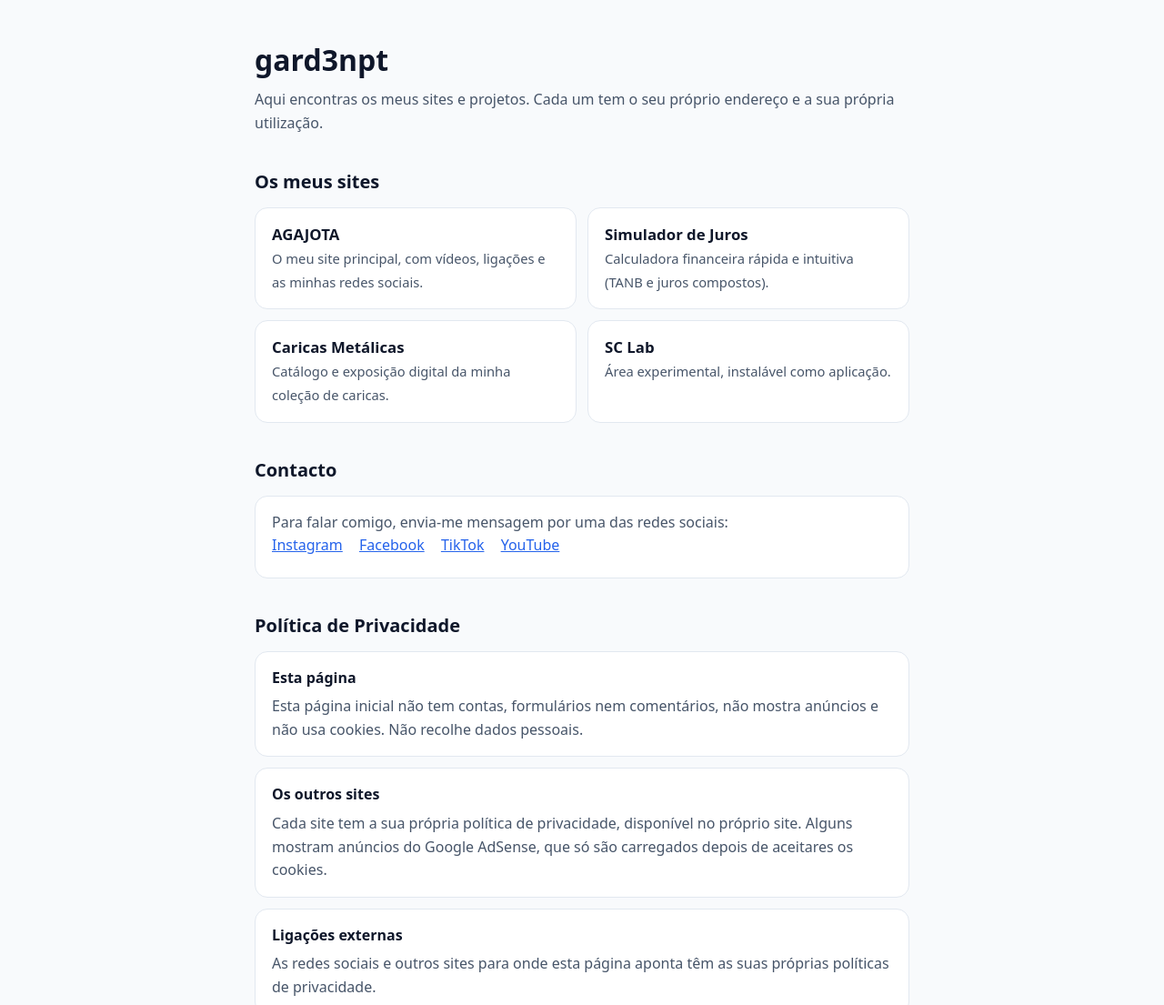
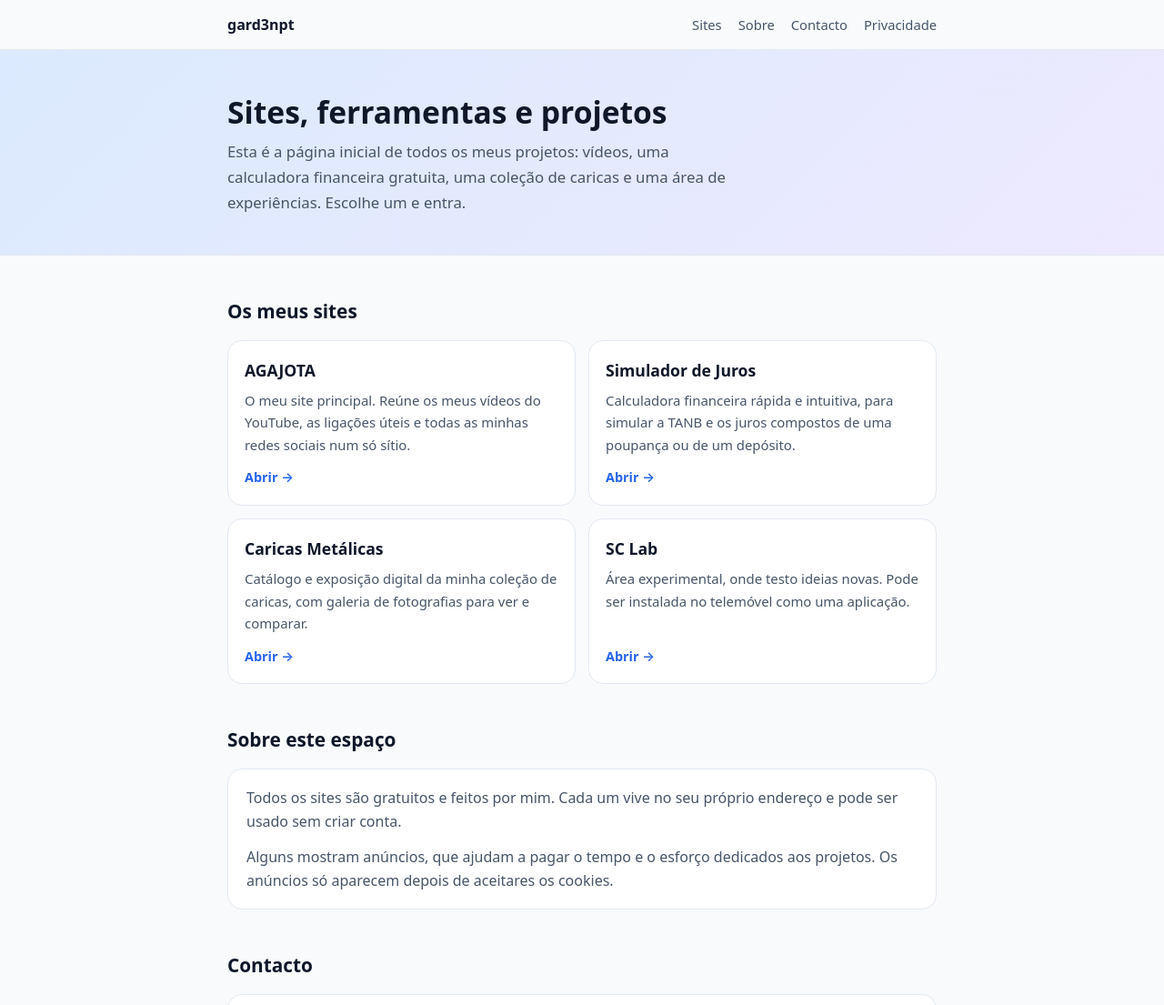
Before and after one commit to gard3npt/gard3npt.github.io, a plain HTML site: page index.html in a window 1280 px wide. Shown: the top 1105 px of the page at 91% size. Drawn offline with Linux system fonts and the light colour scheme.

Commit message:
Add files via upload

```diff
--- a/index.html
+++ b/index.html
@@ -3,64 +3,123 @@
 <head>
 <meta charset="utf-8">
 <meta name="viewport" content="width=device-width, initial-scale=1">
-<title>gard3npt – Os meus sites</title>
-<meta name="description" content="Página inicial de gard3npt: AGAJOTA, Simulador de Juros, Caricas Metálicas e SC Lab.">
+<title>gard3npt – Sites, ferramentas e projetos</title>
+<meta name="description" content="Página inicial de gard3npt: AGAJOTA, Simulador de Juros, Caricas Metálicas e SC Lab. Vídeos, ferramentas gratuitas e uma coleção de caricas.">
 <meta name="google-adsense-account" content="ca-pub-4094039418988922">
 <link rel="canonical" href="https://gard3npt.github.io/">
+<link rel="icon" href="https://gard3npt.github.io/agajota/favicon2.png">
+<meta property="og:title" content="gard3npt – Sites, ferramentas e projetos">
+<meta property="og:description" content="AGAJOTA, Simulador de Juros, Caricas Metálicas e SC Lab.">
+<meta property="og:url" content="https://gard3npt.github.io/">
+<meta property="og:image" content="https://gard3npt.github.io/agajota/favicon2.png">
 <style>
-:root{--bg:#f8fafc;--card:#fff;--tx:#0f172a;--mut:#475569;--bd:#e2e8f0;--ac:#2563eb}
-@media (prefers-color-scheme:dark){:root{--bg:#0b1120;--card:#111a2e;--tx:#f1f5f9;--mut:#94a3b8;--bd:#1e293b;--ac:#60a5fa}}
+:root{--bg:#f8fafc;--card:#fff;--tx:#0f172a;--mut:#475569;--bd:#e2e8f0;--ac:#2563eb;--hero:linear-gradient(135deg,#dbeafe,#ede9fe)}
+@media (prefers-color-scheme:dark){:root{--bg:#0b1120;--card:#111a2e;--tx:#f1f5f9;--mut:#94a3b8;--bd:#1e293b;--ac:#60a5fa;--hero:linear-gradient(135deg,#172554,#2e1065)}}
 *{box-sizing:border-box}
-body{margin:0;background:var(--bg);color:var(--tx);font:16px/1.6 system-ui,-apple-system,"Segoe UI",Roboto,sans-serif}
-header,main,footer{max-width:760px;margin:0 auto;padding:0 20px}
-header{padding-top:40px}
-h1{font-size:2rem;margin:0 0 6px}
-h2{font-size:1.25rem;margin:36px 0 12px}
+html{scroll-behavior:smooth}
+body{margin:0;background:var(--bg);color:var(--tx);font:16px/1.65 system-ui,-apple-system,"Segoe UI",Roboto,sans-serif}
+a{color:var(--ac)}
+.wrap{max-width:820px;margin:0 auto;padding:0 20px}
+nav{position:sticky;top:0;z-index:5;background:var(--bg);border-bottom:1px solid var(--bd)}
+nav .wrap{display:flex;align-items:center;gap:18px;height:54px;overflow-x:auto;white-space:nowrap}
+nav b{margin-right:auto}
+nav a{text-decoration:none;color:var(--mut);font-size:.92rem}
+nav a:hover{color:var(--ac)}
+.hero{background:var(--hero);border-bottom:1px solid var(--bd)}
+.hero .wrap{padding:48px 20px 44px}
+h1{font-size:2.1rem;line-height:1.2;margin:0 0 10px}
+.hero p{max-width:560px;margin:0;color:var(--mut);font-size:1.05rem}
+h2{font-size:1.3rem;margin:44px 0 14px}
 p{margin:0 0 12px;color:var(--mut)}
-a{color:var(--ac)}
-.grid{display:grid;gap:12px}
-@media(min-width:600px){.grid{grid-template-columns:1fr 1fr}}
-.card{display:block;padding:16px 18px;background:var(--card);border:1px solid var(--bd);border-radius:14px;text-decoration:none;color:var(--tx)}
-.card:hover{border-color:var(--ac)}
-.card b{display:block;font-size:1.05rem}
-.card span{color:var(--mut);font-size:.92rem}
-.box{background:var(--card);border:1px solid var(--bd);border-radius:14px;padding:16px 18px;margin-bottom:12px}
+.grid{display:grid;gap:14px}
+@media(min-width:640px){.grid{grid-template-columns:1fr 1fr}}
+.card{display:flex;flex-direction:column;gap:6px;padding:18px;background:var(--card);border:1px solid var(--bd);border-radius:16px;text-decoration:none;color:var(--tx);transition:border-color .15s,transform .15s}
+.card:hover,.card:focus-visible{border-color:var(--ac);transform:translateY(-2px);outline:none}
+.card .top{display:flex;align-items:center;gap:10px}
+.card img{width:32px;height:32px;object-fit:contain;border-radius:8px}
+.card b{font-size:1.1rem}
+.card span{color:var(--mut);font-size:.93rem}
+.card em{margin-top:auto;padding-top:6px;font-style:normal;font-weight:600;color:var(--ac);font-size:.9rem}
+.box{background:var(--card);border:1px solid var(--bd);border-radius:16px;padding:18px 20px;margin-bottom:12px}
 .box h3{margin:0 0 6px;font-size:1rem}
-.box p{margin:0}
-.redes a{display:inline-block;margin:0 14px 6px 0}
-footer{padding:30px 20px 50px;font-size:.85rem;color:var(--mut)}
+.box p:last-child{margin-bottom:0}
+.redes{display:flex;flex-wrap:wrap;gap:10px;margin-top:6px}
+.redes a{padding:8px 16px;border:1px solid var(--bd);border-radius:999px;background:var(--bg);text-decoration:none;font-weight:600;font-size:.92rem}
+.redes a:hover{border-color:var(--ac)}
+footer{margin-top:50px;padding:26px 0 40px;border-top:1px solid var(--bd);font-size:.85rem;color:var(--mut)}
+footer a{margin-right:14px}
 </style>
 </head>
 <body>
-<header>
-  <h1>gard3npt</h1>
-  <p>Aqui encontras os meus sites e projetos. Cada um tem o seu próprio endereço e a sua própria utilização.</p>
+<nav>
+  <div class="wrap">
+    <b>gard3npt</b>
+    <a href="#sites">Sites</a>
+    <a href="#sobre">Sobre</a>
+    <a href="#contacto">Contacto</a>
+    <a href="#privacidade">Privacidade</a>
+  </div>
+</nav>
+
+<header class="hero">
+  <div class="wrap">
+    <h1>Sites, ferramentas e projetos</h1>
+    <p>Esta é a página inicial de todos os meus projetos: vídeos, uma calculadora financeira gratuita, uma coleção de caricas e uma área de experiências. Escolhe um e entra.</p>
+  </div>
 </header>
-<main>
-  <h2>Os meus sites</h2>
+
+<main class="wrap">
+  <h2 id="sites">Os meus sites</h2>
   <div class="grid">
-    <a class="card" href="https://gard3npt.github.io/agajota/"><b>AGAJOTA</b><span>O meu site principal, com vídeos, ligações e as minhas redes sociais.</span></a>
-    <a class="card" href="https://gard3npt.github.io/simuladorjuros/"><b>Simulador de Juros</b><span>Calculadora financeira rápida e intuitiva (TANB e juros compostos).</span></a>
-    <a class="card" href="https://gard3npt.github.io/caricas_metalicas/"><b>Caricas Metálicas</b><span>Catálogo e exposição digital da minha coleção de caricas.</span></a>
-    <a class="card" href="https://gard3npt.github.io/sc/"><b>SC Lab</b><span>Área experimental, instalável como aplicação.</span></a>
+    <a class="card" href="https://gard3npt.github.io/agajota/">
+      <div class="top"><img src="https://gard3npt.github.io/agajota/favicon2.png" alt="" width="32" height="32" loading="lazy" onerror="this.style.display='none'"><b>AGAJOTA</b></div>
+      <span>O meu site principal. Reúne os meus vídeos do YouTube, as ligações úteis e todas as minhas redes sociais num só sítio.</span>
+      <em>Abrir →</em>
+    </a>
+    <a class="card" href="https://gard3npt.github.io/simuladorjuros/">
+      <div class="top"><img src="https://gard3npt.github.io/simuladorjuros/favicon.png" alt="" width="32" height="32" loading="lazy" onerror="this.style.display='none'"><b>Simulador de Juros</b></div>
+      <span>Calculadora financeira rápida e intuitiva, para simular a TANB e os juros compostos de uma poupança ou de um depósito.</span>
+      <em>Abrir →</em>
+    </a>
+    <a class="card" href="https://gard3npt.github.io/caricas_metalicas/">
+      <div class="top"><img src="https://gard3npt.github.io/caricas_metalicas/favicon.png" alt="" width="32" height="32" loading="lazy" onerror="this.style.display='none'"><b>Caricas Metálicas</b></div>
+      <span>Catálogo e exposição digital da minha coleção de caricas, com galeria de fotografias para ver e comparar.</span>
+      <em>Abrir →</em>
+    </a>
+    <a class="card" href="https://gard3npt.github.io/sc/">
+      <div class="top"><img src="https://gard3npt.github.io/sc/favicon.png" alt="" width="32" height="32" loading="lazy" onerror="this.style.display='none'"><b>SC Lab</b></div>
+      <span>Área experimental, onde testo ideias novas. Pode ser instalada no telemóvel como uma aplicação.</span>
+      <em>Abrir →</em>
+    </a>
+  </div>
+
+  <h2 id="sobre">Sobre este espaço</h2>
+  <div class="box">
+    <p>Todos os sites são gratuitos e feitos por mim. Cada um vive no seu próprio endereço e pode ser usado sem criar conta.</p>
+    <p>Alguns mostram anúncios, que ajudam a pagar o tempo e o esforço dedicados aos projetos. Os anúncios só aparecem depois de aceitares os cookies.</p>
   </div>
 
   <h2 id="contacto">Contacto</h2>
   <div class="box">
-    <p>Para falar comigo, envia-me mensagem por uma das redes sociais:</p>
-    <p class="redes">
+    <p>Tens uma pergunta, uma sugestão ou encontraste um erro? Envia-me mensagem por uma destas redes:</p>
+    <div class="redes">
+      <a href="https://www.youtube.com/channel/UCw9HiRvBcB8TPzNMtGhWchA" rel="noopener">YouTube</a>
       <a href="https://www.instagram.com/gard3npt" rel="noopener">Instagram</a>
       <a href="https://www.facebook.com/gard3npt" rel="noopener">Facebook</a>
       <a href="https://www.tiktok.com/@gard3npt" rel="noopener">TikTok</a>
-      <a href="https://www.youtube.com/channel/UCw9HiRvBcB8TPzNMtGhWchA" rel="noopener">YouTube</a>
-    </p>
+    </div>
   </div>
 
   <h2 id="privacidade">Política de Privacidade</h2>
   <div class="box"><h3>Esta página</h3><p>Esta página inicial não tem contas, formulários nem comentários, não mostra anúncios e não usa cookies. Não recolhe dados pessoais.</p></div>
-  <div class="box"><h3>Os outros sites</h3><p>Cada site tem a sua própria política de privacidade, disponível no próprio site. Alguns mostram anúncios do Google AdSense, que só são carregados depois de aceitares os cookies.</p></div>
-  <div class="box"><h3>Ligações externas</h3><p>As redes sociais e outros sites para onde esta página aponta têm as suas próprias políticas de privacidade.</p></div>
+  <div class="box"><h3>Os outros sites</h3><p>Cada site tem a sua própria política de privacidade, disponível no próprio site. Alguns mostram anúncios do Google AdSense, que só são carregados depois de aceitares os cookies. Se recusares, esse código não é carregado.</p></div>
+  <div class="box"><h3>Ligações externas</h3><p>As redes sociais e os outros sites para onde esta página aponta têm as suas próprias políticas de privacidade.</p></div>
+
+  <footer>
+    <a href="#sites">Sites</a><a href="#contacto">Contacto</a><a href="#privacidade">Privacidade</a>
+    <div style="margin-top:10px">© <span id="ano">2026</span> gard3npt</div>
+  </footer>
 </main>
-<footer>© gard3npt · <a href="#privacidade">Privacidade</a> · <a href="#contacto">Contacto</a></footer>
+<script>document.getElementById('ano').textContent = new Date().getFullYear();</script>
 </body>
 </html>
```
